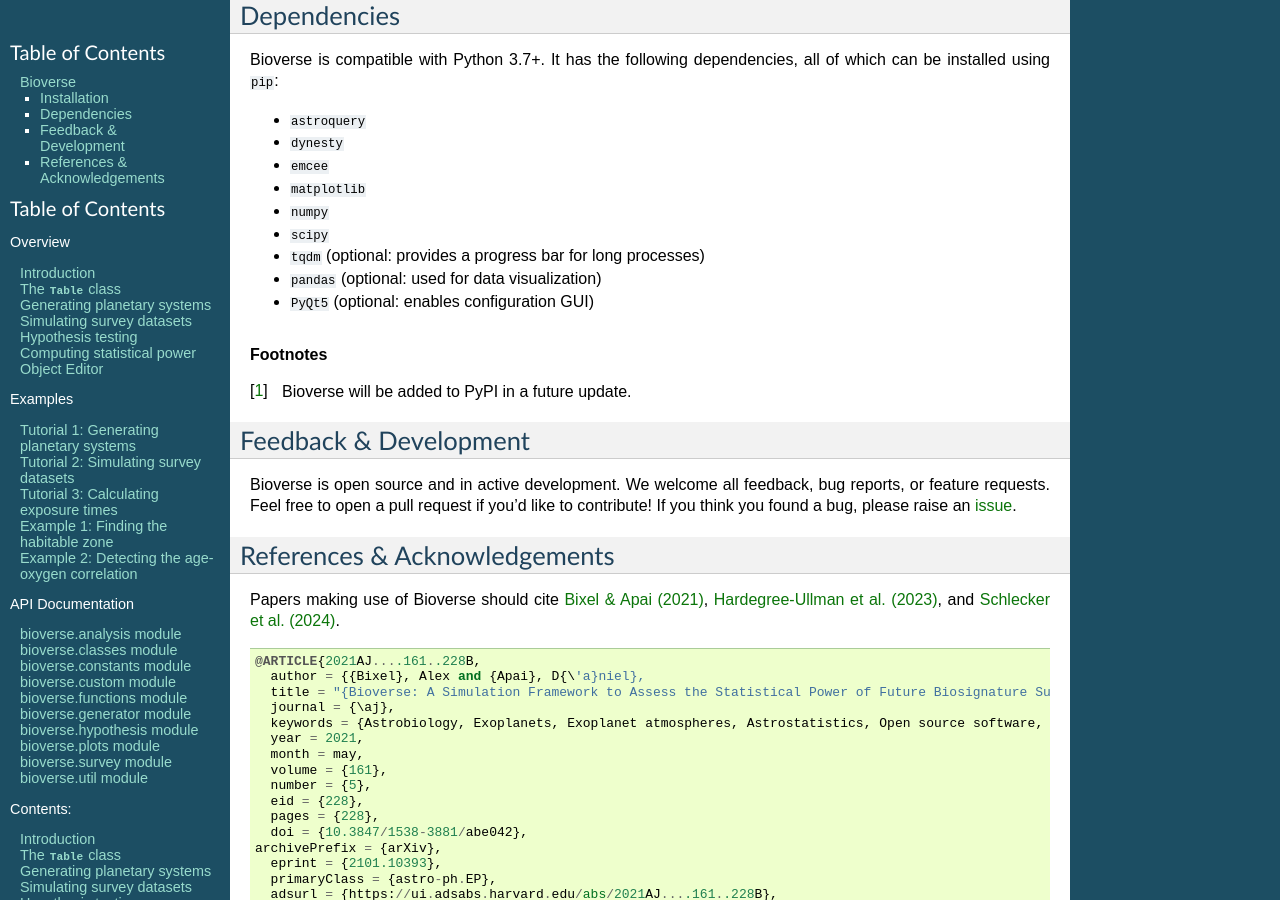
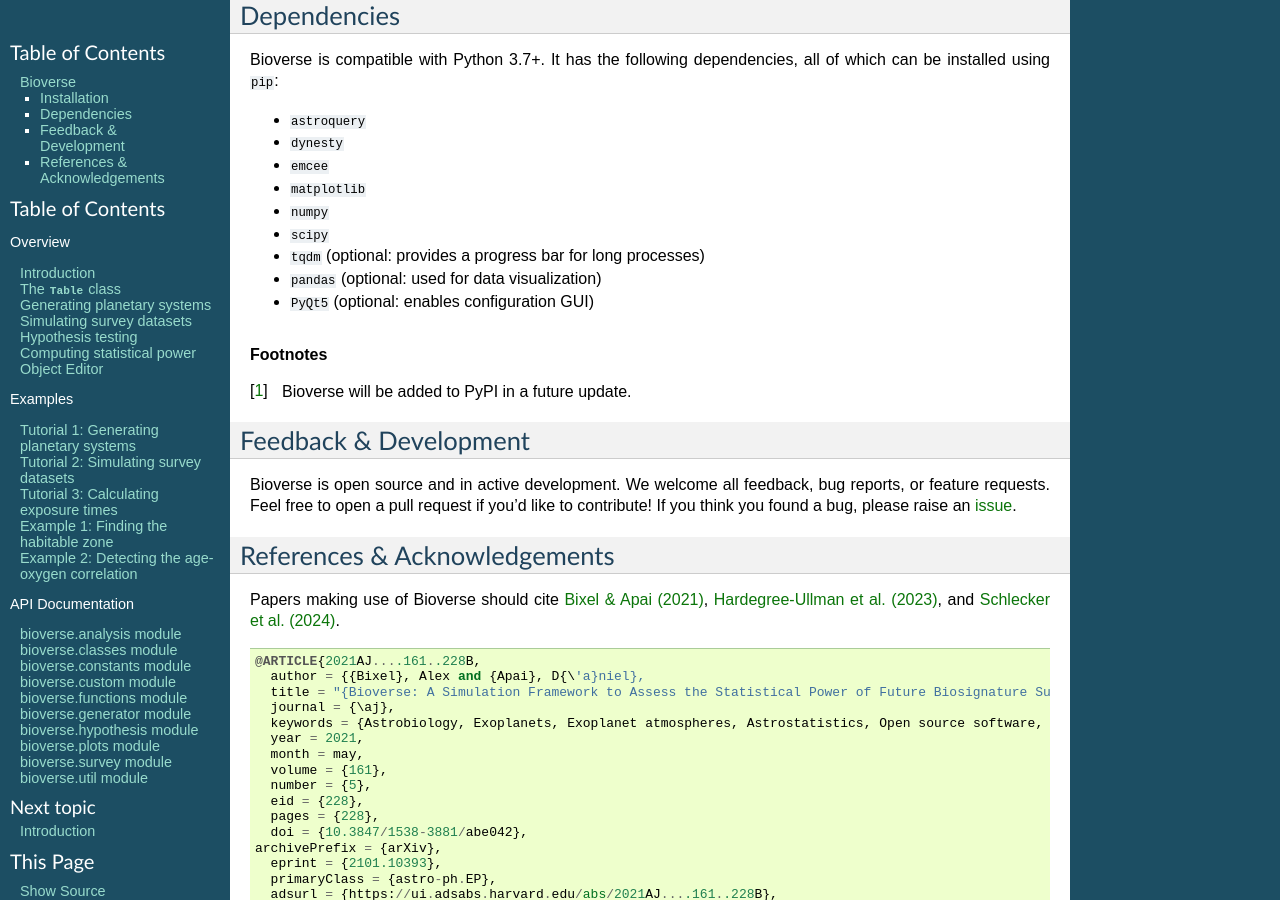
Before and after one commit to danielapai/bioverse, a Sphinx documentation site: the page built from docs/index.rst, in a window 1280 px wide and 900 px high, scrolled down 540 px. Built offline with Sphinx 7.4.7, drawn with Linux system fonts in a browser that asks for light colours; some of the changed lines change nothing that is shown.

Commit message:
Deleted 'Contents' from index.rst

```diff
--- a/docs/index.rst
+++ b/docs/index.rst
@@ -63,34 +63,6 @@
    :hidden:
    :glob:
 
-   apidoc/bioverse.analysis
-   apidoc/bioverse.classes
-   apidoc/bioverse.constants
-   apidoc/bioverse.custom
-   apidoc/bioverse.functions
-   apidoc/bioverse.generator
-   apidoc/bioverse.hypothesis
-   apidoc/bioverse.plots
-   apidoc/bioverse.survey
-   apidoc/bioverse.util
-
-.. toctree::
-   :maxdepth: 2
-   :caption: Contents:
-   :hidden:
-
-   overview
-   table
-   module1
-   module2
-   module3
-   module4
-   gui
-   Notebooks/Tutorial1
-   Notebooks/Tutorial2
-   tutorial_tref
-   Notebooks/Example1
-   Notebooks/Example2
    apidoc/bioverse.analysis
    apidoc/bioverse.classes
    apidoc/bioverse.constants
```
